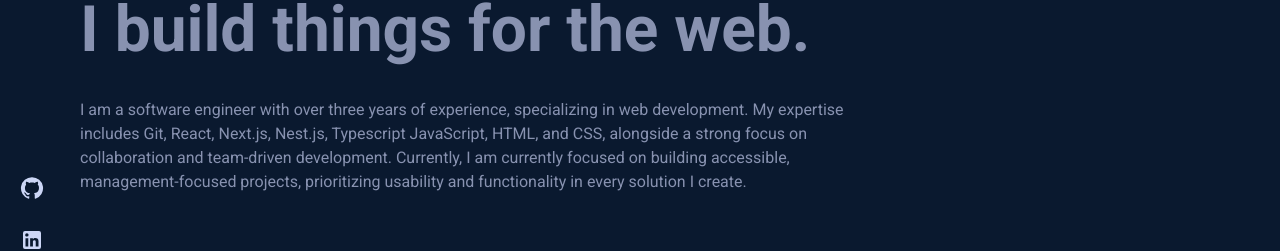
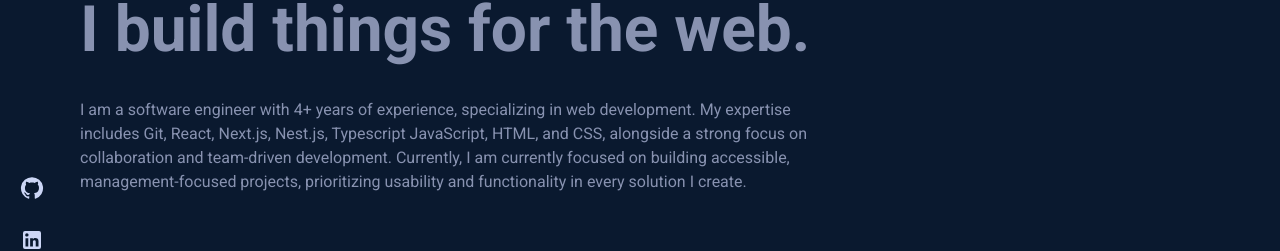
Before and after one commit to Abdulmajid48/snippet, a Next.js app: page / in a window 1280 px wide. Shown: the part 270-521 px from the top of the page. Built offline with nearby package versions, Linux system fonts and the light colour scheme.

Commit message:
updated date

```diff
--- a/components/Home.tsx
+++ b/components/Home.tsx
@@ -33,7 +33,7 @@ const Home = () => {
           transition={{ duration: 1 }}
           className="text-article font-normal w-auto sm:w-11/12 md:w-[65%] pr-3 leading-6 text-base"
         >
-          I am a software engineer with over three years of experience, specializing in
+          I am a software engineer with 4+ years of experience, specializing in
           web development. My expertise includes Git, React, Next.js, Nest.js, Typescript
           JavaScript, HTML, and CSS, alongside a strong focus on collaboration
           and team-driven development. Currently, I am currently focused on building
```
